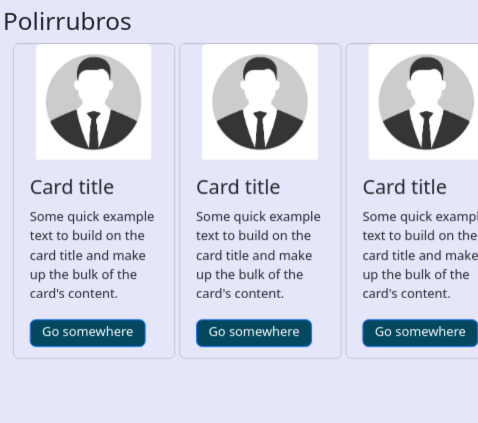
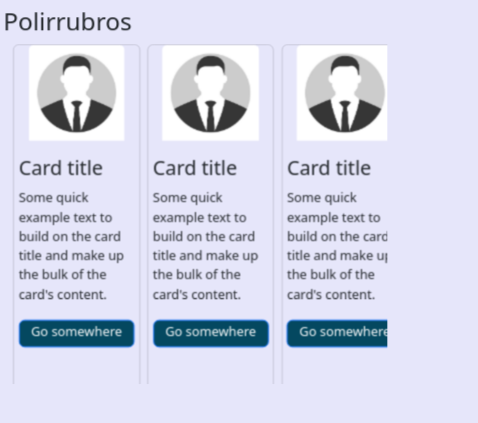
Before and after one commit to EsGuFrPourpour/workerspages, a website: page index.html in a window 390 px wide. Shown: the part 519-942 px from the top of the page, 478 px wide, since content can reach past the window. Drawn offline with nearby package versions, Linux system fonts and the light colour scheme.

Commit message:
solucion de problemas con el responsive: la pantalla en mobile se extendia mas de la cuenta y todo se salia de lugar

```diff
--- a/sass/components/_footer.scss
+++ b/sass/components/_footer.scss
@@ -1,6 +1,6 @@
 footer{
     margin-top: auto;
-    width: 100%;
+    width: 100vw;
     height: 50px;
     display: grid;
     grid-template-columns: repeat(2, 1fr);
--- a/sass/mediaQ/_smallScreen.scss
+++ b/sass/mediaQ/_smallScreen.scss
@@ -14,23 +14,28 @@
             width: 25vw;
         }
     }
+    body{
+        width: 100%;
         .iframe{
             transform: none;
             width: 100%;
         }
         .ListaHorizontal{
-        width: 480px;
-        height: 330px;
+            display: flex;
+            overflow-x: scroll;
+            width: calc(100% / 1);
+            height: 344px;
             align-items: normal;
             justify-content: start;
-        overflow: scroll;
+            z-index: 1;
             .card{
+                flex:0 0 200px;
                 margin: 0px 30px 0px 10px;
-          width: 42vw;
-          height: 82vw;
+              width: 33vw;
+              height: 91vw;
               .card-img-top{
-            width: 30vw;
-            height: 30vw;
+                width: 25vw;
+                height: 25vw;
               }
               .card-body{
                     .card-text{
@@ -45,8 +50,12 @@
                 }
             }
         }
+        footer{
+            width: 100%;
+        }
         footer p {
             padding: 4px;
             font-size: 12px ;
         }
     }
+}
```
Also changed, not shown: css/style.css, 1 other file. Lines whose indentation alone changed are shown as unchanged.
